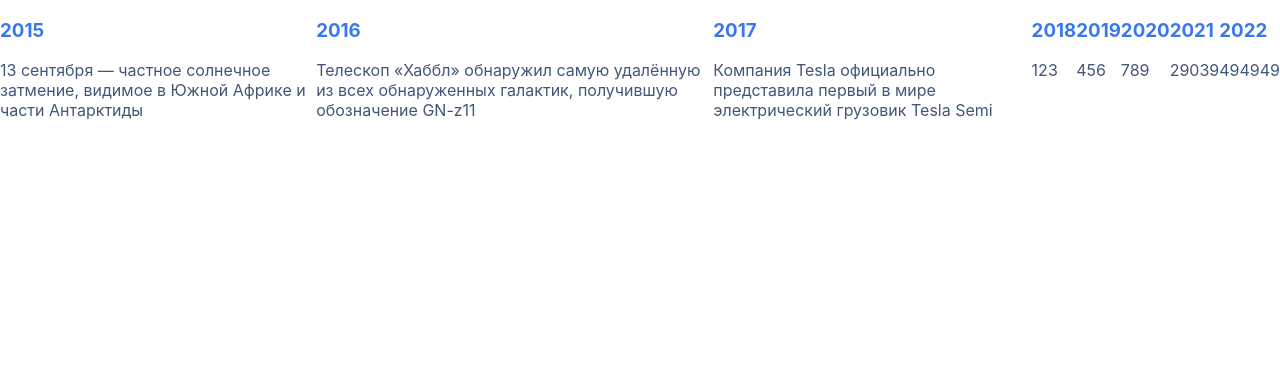
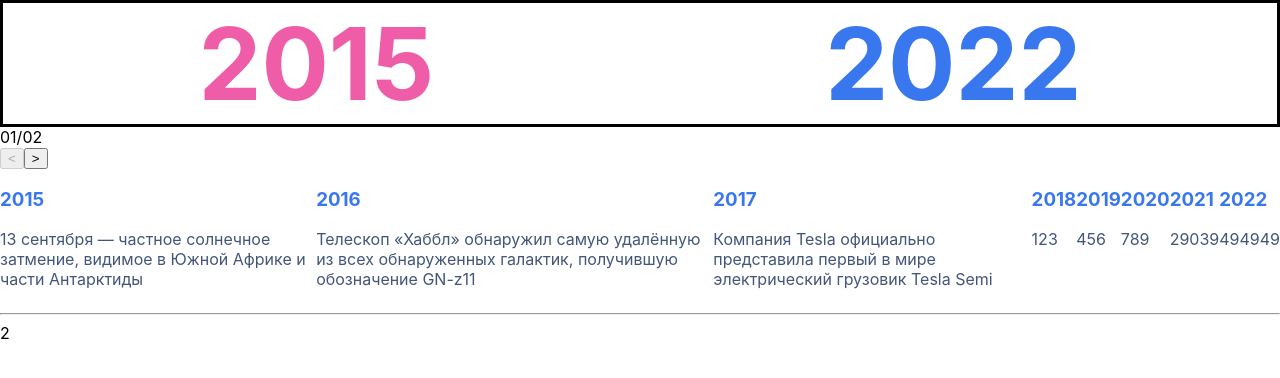
Before and after one commit to solvld/test-only, a React (Create React App) app: page / in a window 1280 px wide. Shown: the top 378 px of the page. Built offline with nearby package versions, Linux system fonts and the light colour scheme.

Commit message:
make switch buttons

```diff
--- a/src/App.tsx
+++ b/src/App.tsx
@@ -1,11 +1,17 @@
 import React from 'react';
-import logo from './logo.svg';
+import { datesInfo } from './DatesInfo';
 import CardTable from './Components/CardTable/CardTable'
+import DateHero from './Components/DateHero/DeteHero';
+
+
 
 function App() {
   return (
     <div className="App">
-      <CardTable />
+      <DateHero />
+      <hr />
+      {/* <CardTable /> */}
+      <div>{datesInfo.length}</div>
     </div>
   );
 }
--- a/src/Components/CardTable/CardTable.tsx
+++ b/src/Components/CardTable/CardTable.tsx
@@ -3,9 +3,10 @@ import './CardTable.scss'
 import Card from '../Card/Card';
 import { datesInfo } from "../../DatesInfo";
 
-const outline = datesInfo[0]
 
-function CardTable() {
+function CardTable(props: any) {
+
+  const outline = datesInfo[props.subjectIndex]
 
   const list = outline.dates.map((element) => <Card key={element.date} title={element.date} text={element.info}/>)
   return (
--- a/src/Components/DateHero/DeteHero.tsx
+++ b/src/Components/DateHero/DeteHero.tsx
@@ -1 +1,48 @@
-import React from "react";
+import React, { useState } from "react";
+import {datesInfo} from '../../DatesInfo'
+import './datehero.scss';
+import CardTable from "../CardTable/CardTable";
+
+function DateHero() {
+
+  const subjects = datesInfo
+
+  const [dateIndex, setDateIndex] =useState(0);
+
+  //define event hendler
+  const goToNext = () => setDateIndex(prevDateIndex => prevDateIndex + 1);
+  const goToBack = () => setDateIndex(prevDateIndex => prevDateIndex - 1);
+
+  const onFirstDate = dateIndex === 0
+  const onLastDate= dateIndex === subjects.length - 1;
+  const lastIndex = subjects[dateIndex].dates.length -1
+
+
+  return (
+    <div>
+      <div className="years">
+        <span className="year-first">{subjects[dateIndex].dates[0].date}</span>
+        <span className="year-last">{subjects[dateIndex].dates[lastIndex].date}</span>
+      </div>
+
+      <div>
+        0{dateIndex + 1}/0{datesInfo.length}
+      </div>
+
+      <div>
+        <button disabled={onFirstDate}
+          onClick={goToBack}>
+        &lt;
+        </button>
+        <button disabled={onLastDate}
+          onClick={goToNext}>
+        &gt;
+        </button>
+      </div>
+
+      <CardTable subjectIndex={dateIndex}/>
+    </div>
+  )
+}
+
+export default DateHero;
--- /dev/null
+++ b/src/Components/DateHero/datehero.scss
@@ -0,0 +1,16 @@
+@import '../../styles/varibles';
+
+.years{
+  display: flex;
+  justify-content: space-around;
+  text-align: center;
+  border: solid;
+  font-size: 100px;
+  font-weight: 700;
+  .year-first{
+    color: $fuschia;
+  }
+  .year-last{
+    color: $blue
+  }
+}
```
